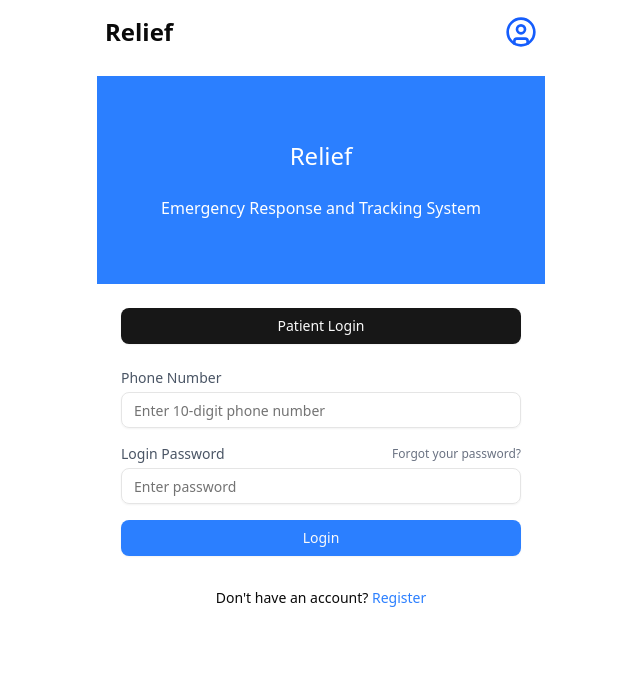
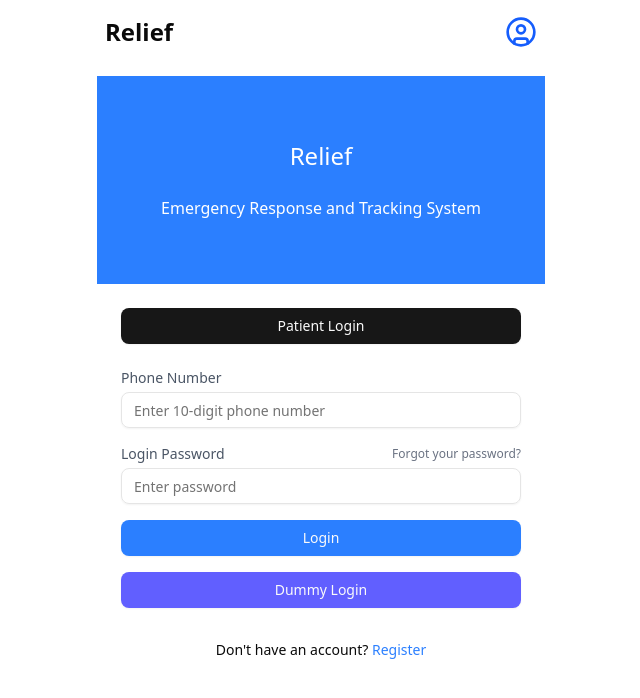
Before and after one commit to shashank-iter/relief-patient, a Next.js app: page /auth/login in a window 1280 px wide. Shown: the top 698 px of the page, without its empty margins (319-959 px from the left). Built offline with nearby package versions, Linux system fonts and the light colour scheme; no server answers.

Commit message:
minor fixes

```diff
--- a/src/app/auth/login/page.jsx
+++ b/src/app/auth/login/page.jsx
@@ -157,6 +157,19 @@ const LoginForm = () => {
               >
                 {isSubmitting ? "Logging in" : "Login"}
               </Button>
+              <Button
+                className="w-full bg-indigo-500 hover:bg-indigo-600 disabled:bg-gray-600"
+                disabled={isSubmitting}
+                onClick={() => {
+                  onSubmit({
+                    phoneNumber: "9999999999",
+                    password: "jaishreeram",
+                    role: "patient",
+                  });
+                }}
+              >
+                {isSubmitting ? "Logging in" : "Dummy Login"}
+              </Button>
 
               {/* Register Link */}
               <div className="text-center text-sm mt-4">
--- a/src/components/EmergencyHomePage.jsx
+++ b/src/components/EmergencyHomePage.jsx
@@ -111,9 +111,13 @@ export default function EmergencyHomePage() {
       const response = await clientGet("/users/patient/profile");
       console.log(response);
       localStorage.setItem("user_id", response?.data?._id);
-      localStorage.setItem("username", response?.data?.name);
+      localStorage.setItem("username", response?.data?.name || "Relief User");
       localStorage.setItem("patientPhoneNumber", response?.data?.phoneNumber);
-      setUsername(response?.data?.name?.split(" ")[0] + "!");
+      setUsername(
+        localStorage.getItem("username") !== "Relief User"
+          ? localStorage.getItem("username").split(" ")[0]
+          : localStorage.getItem("username")
+      );
     } catch (err) {
       console.error(err);
       toast.error("Something went wrong");
@@ -212,7 +216,7 @@ export default function EmergencyHomePage() {
     }
   };
 
-    const createEmergencyRequestForOther = async () => {
+  const createEmergencyRequestForOther = async () => {
     // if userLocation is null, ask for location access
     if (userLocation === null) {
       // show a toast with a button to enable location access
--- a/src/components/ProfileComponents/MedicalHistoryForm.jsx
+++ b/src/components/ProfileComponents/MedicalHistoryForm.jsx
@@ -180,7 +180,6 @@ export default function MedicalHistoryForm({
   };
 
   const addDisease = async () => {
-
     try {
       const response = await clientPost(
         "/users/patient/medical-history/disease",
@@ -207,7 +206,6 @@ export default function MedicalHistoryForm({
   };
 
   const updateDisease = async () => {
-
     try {
       const response = await clientPost(
         "/users/patient/medical-history/disease",
@@ -230,7 +228,6 @@ export default function MedicalHistoryForm({
   };
 
   const removeDisease = async (diseaseId) => {
-
     try {
       const response = await clientDelete(
         `/users/patient/medical-history/disease/${diseaseId}`
@@ -251,7 +248,6 @@ export default function MedicalHistoryForm({
   };
 
   const addAllergy = async () => {
-
     try {
       const response = await clientPost(
         "/users/patient/medical-history/allergy",
@@ -276,7 +272,6 @@ export default function MedicalHistoryForm({
   };
 
   const updateAllergy = async () => {
-
     try {
       const response = await clientPost(
         "/users/patient/medical-history/allergy",
@@ -299,7 +294,6 @@ export default function MedicalHistoryForm({
   };
 
   const removeAllergy = async (allergyId) => {
-
     try {
       const response = await clientDelete(
         `/users/patient/medical-history/allergy/${allergyId}`
@@ -320,8 +314,6 @@ export default function MedicalHistoryForm({
   };
 
   const addInjury = async () => {
-
-
     try {
       const response = await clientPost(
         "/users/patient/medical-history/injury",
@@ -349,8 +341,6 @@ export default function MedicalHistoryForm({
   };
 
   const updateInjury = async () => {
-
-
     try {
       const response = await clientPost(
         "/users/patient/medical-history/injury",
@@ -373,7 +363,6 @@ export default function MedicalHistoryForm({
   };
 
   const removeInjury = async (injuryId) => {
-
     try {
       const response = await clientDelete(
         `/users/patient/medical-history/injury/${injuryId}`
@@ -522,6 +511,7 @@ export default function MedicalHistoryForm({
                             }
                           />
                         </div>
+                        {newItems?.disease?.status !== "current" && (
                           <div className="space-y-2">
                             <Label>To Date</Label>
                             <Input
@@ -536,6 +526,7 @@ export default function MedicalHistoryForm({
                               }
                             />
                           </div>
+                        )}
                       </div>
                       <div className="space-y-2">
                         <Label>Current Medication</Label>
```
Lines whose indentation alone changed are shown as unchanged.
